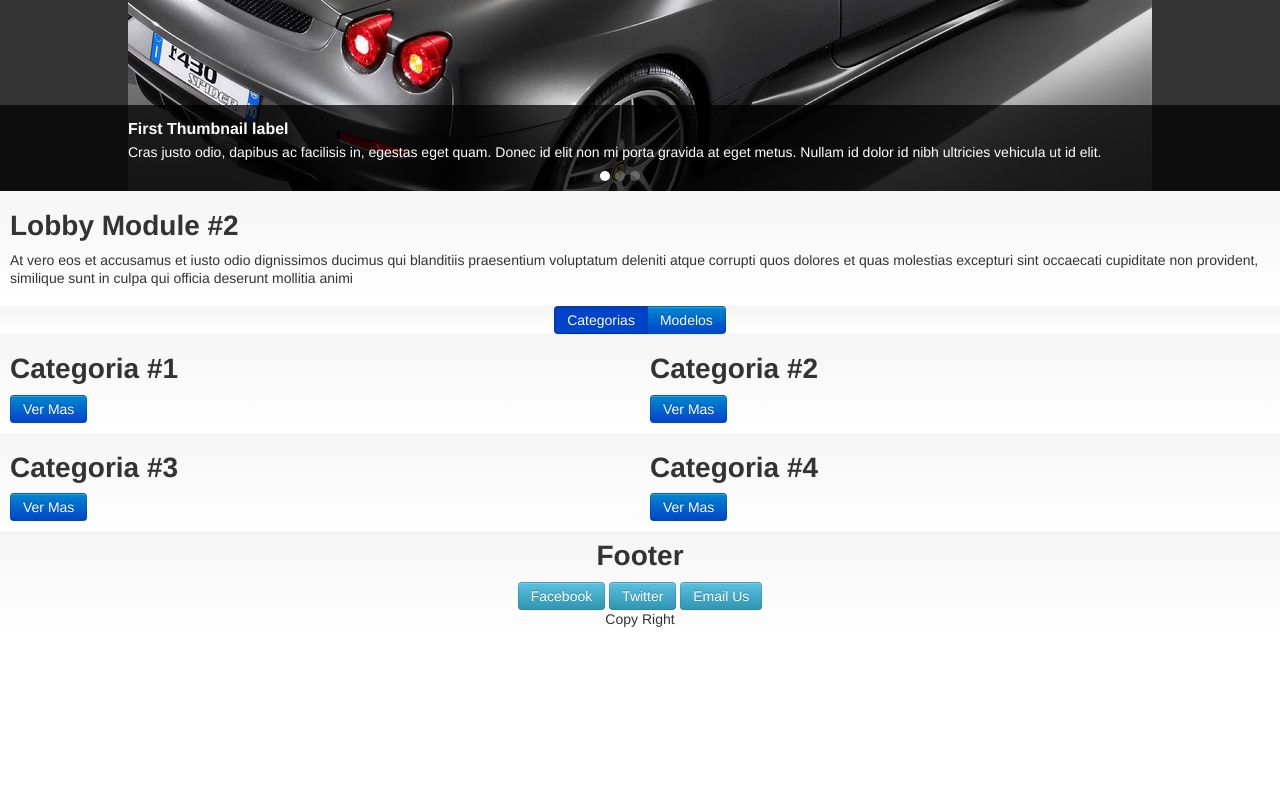
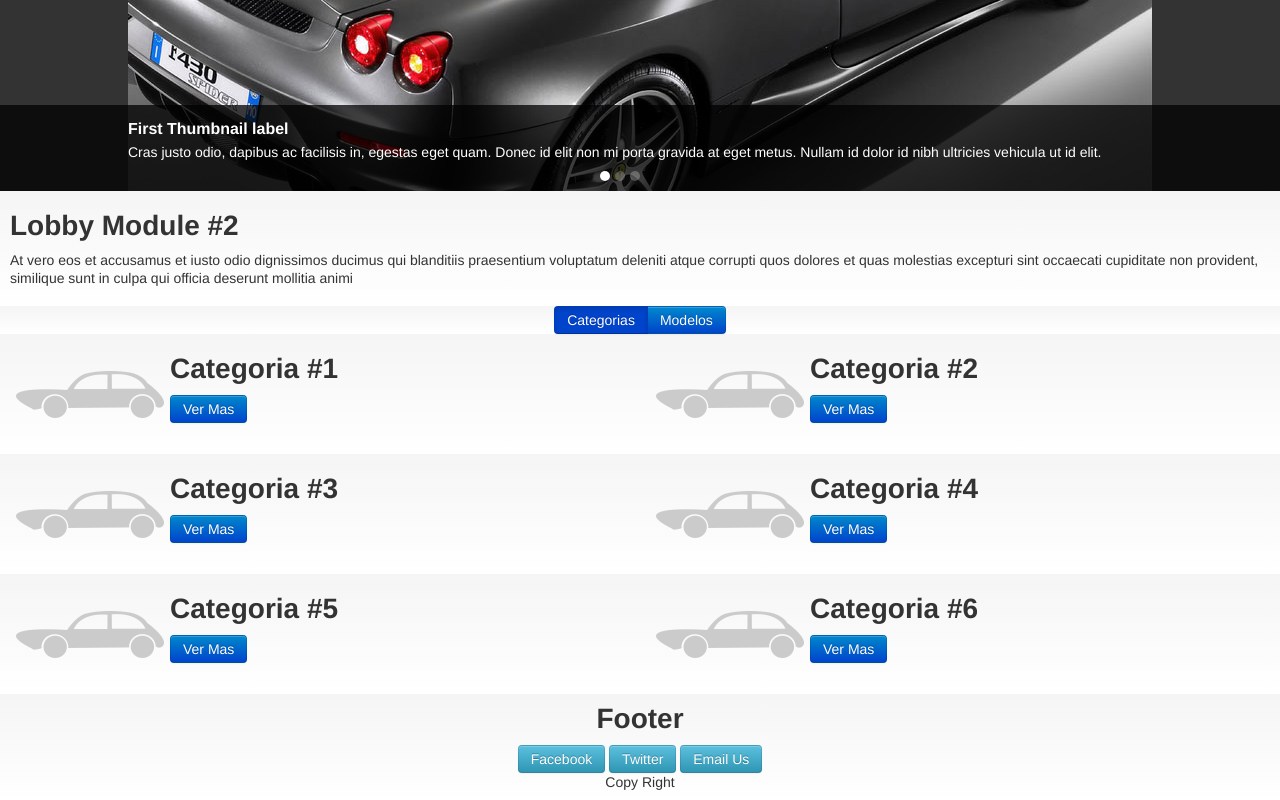
Before and after one commit to machoph/mobi_web, a plain HTML site: page public/home.html in a window 1280 px wide. Shown: the part 321-1121 px from the top of the page. Before the commit the page ends 958 px from the top, so only its background shows below. Drawn offline with Linux system fonts and the light colour scheme.

Commit message:
Imagen Autos

```diff
--- a/public/assets/css/themes/01/style01.css
+++ b/public/assets/css/themes/01/style01.css
@@ -1,5 +1,6 @@
-	    .moduleInfoWrap{ padding: 10px; background: -webkit-linear-gradient(#f5f5f5 0%, #ffffff 100%)}
-	    .moduleCarTypeWrap { text-align: center; background: -webkit-linear-gradient(#f5f5f5 0%, #ffffff 100%)}
+	    .moduleInfoWrap{ padding: 10px; background: -webkit-linear-gradient(#f5f5f5 0%, #ffffff 100%);}
+	    .moduleCarTypeWrap { text-align: center; background: -webkit-linear-gradient(#f5f5f5 0%, #ffffff 100%);}
 	    .moduleCarViewrWrap { padding: 0;}
-	    .moduleCarViewrWrap .span6{ padding: 10px; background: -webkit-linear-gradient(#f5f5f5 0%, #ffffff 100%)}
-	    .moduleFooterWrap {background: -webkit-linear-gradient(#f5f5f5 0%, #ffffff 100%)}
+	    .moduleCarViewrWrap .span6{ padding: 10px; background: -webkit-linear-gradient(#f5f5f5 0%, #ffffff 100%);}
+	    .moduleCarViewrWrap .span6 img{ float: left; }
+	    .moduleFooterWrap {background: -webkit-linear-gradient(#f5f5f5 0%, #ffffff 100%);}
--- a/public/home.html
+++ b/public/home.html
@@ -140,39 +140,91 @@
 
 				<div class="tab-pane active" id="categorias">
 					<div class="span6">
+						<div class="row-fluid">
+							<img src="assets/img/sample-images/carro.png" alt="nombre de la categoria">
 							<h1>Categoria #1</h1>
 							<a href="#" class="btn btn-primary">Ver Mas</a>
 						</div>
+					</div>
 					<div class="span6">
+						<div class="row-fluid">
+							<img src="assets/img/sample-images/carro.png" alt="nombre de la categoria">
 							<h1>Categoria #2</h1>
 							<a href="#" class="btn btn-primary">Ver Mas</a>
 						</div>
+					</div>
 					<div class="span6">
+						<div class="row-fluid">
+							<img src="assets/img/sample-images/carro.png" alt="nombre de la categoria">
 							<h1>Categoria #3</h1>
 							<a href="#" class="btn btn-primary">Ver Mas</a>
 						</div>
+					</div>
 					<div class="span6">
+						<div class="row-fluid">
+							<img src="assets/img/sample-images/carro.png" alt="nombre de la categoria">
 							<h1>Categoria #4</h1>
 							<a href="#" class="btn btn-primary">Ver Mas</a>
+						</div>
+					</div>
+					<div class="span6">
+						<div class="row-fluid">
+							<img src="assets/img/sample-images/carro.png" alt="nombre de la categoria">
+							<h1>Categoria #5</h1>
+							<a href="#" class="btn btn-primary">Ver Mas</a>
+						</div>
+					</div>
+					<div class="span6">
+						<div class="row-fluid">
+							<img src="assets/img/sample-images/carro.png" alt="nombre de la categoria">
+							<h1>Categoria #6</h1>
+							<a href="#" class="btn btn-primary">Ver Mas</a>
+						</div>
 					</div>
 				</div>
 
 				<div class="tab-pane" id="modelos">
 					<div class="span6">
+						<div class="row-fluid">
+							<img src="assets/img/sample-images/carro.png" alt="nombre de la categoria">
 							<h1>Modelo #1</h1>
 							<a href="#" class="btn btn-primary">Ver Mas</a>
 						</div>
+					</div>
 					<div class="span6">
+						<div class="row-fluid">
+							<img src="assets/img/sample-images/carro.png" alt="nombre de la categoria">
 							<h1>Modelo #2</h1>
 							<a href="#" class="btn btn-primary">Ver Mas</a>
 						</div>
+					</div>
 					<div class="span6">
+						<div class="row-fluid">
+							<img src="assets/img/sample-images/carro.png" alt="nombre de la categoria">
 							<h1>Modelo #3</h1>
 							<a href="#" class="btn btn-primary">Ver Mas</a>
 						</div>
+					</div>
 					<div class="span6">
+						<div class="row-fluid">
+							<img src="assets/img/sample-images/carro.png" alt="nombre de la categoria">
 							<h1>Modelo #4</h1>
 							<a href="#" class="btn btn-primary">Ver Mas</a>
+						</div>
+					</div>
+					<div class="span6">
+						<div class="row-fluid">
+							<img src="assets/img/sample-images/carro.png" alt="nombre de la categoria">
+							<h1>Modelo #5</h1>
+							<a href="#" class="btn btn-primary">Ver Mas</a>
+						</div>
+					</div>
+					<div class="span6">
+						<div class="row-fluid">
+							<img src="assets/img/sample-images/carro.png" alt="nombre de la categoria">
+							<h1>Modelo #6</h1>
+							<a href="#" class="btn btn-primary">Ver Mas</a>
+						</div>
 					</div>
 				</div>
 
```
Also changed, not shown: public/assets/img/sample-images/carro.png (added), 4 other files. Lines whose indentation alone changed are shown as unchanged.
